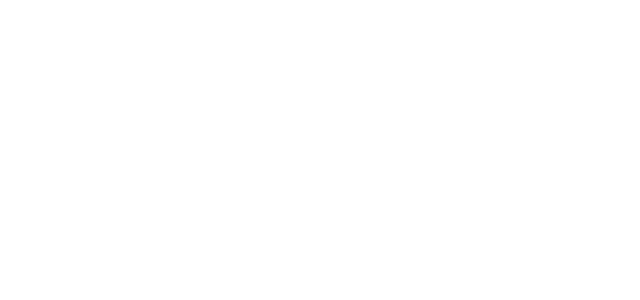
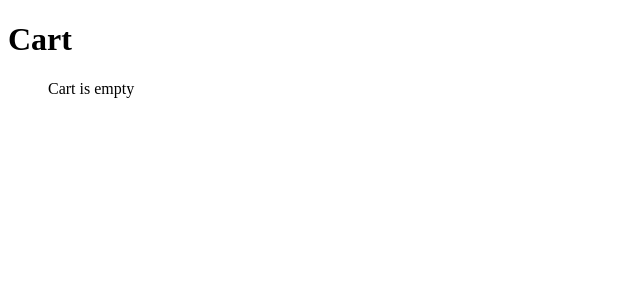
Before and after one commit to HemanthSai03/Canteen-Management-System, a React (Create React App) app in the folder frontend/: page /cart in a window 1280 px wide. Before the commit this address had no page. Shown: the top 300 px of the page, without its empty margins (0-640 px from the left). Built offline with nearby package versions, Linux system fonts and the light colour scheme.

Commit message:
Updated cart and stored in cart

```diff
--- a/frontend/src/App.js
+++ b/frontend/src/App.js
@@ -6,11 +6,14 @@
 import AdminDashboard from './components/AdminDashboard';
 import MenuItemList from './components/MenuItemList';
 import AddMenuItem from './components/AddMenuItem';
-import UpdateMenuItem from './components/UpdateMenuItem'; // Example route usage
-import DeleteMenuItem from './components/DeletMenuItem'; // Example route usage
+import UpdateMenuItem from './components/UpdateMenuItem';
+import DeleteMenuItem from './components/DeletMenuItem';
+import CartPage from './components/CartPage'; // Import CartPage
+import { CartProvider }  from './CartContext'; // Import CartProvider
 
 const App = () => {
   return (
+    <CartProvider>
       <Router>
         <Routes>
           <Route path="/" element={<Signup />} />
@@ -23,8 +26,11 @@
           <Route path="/add-menu-item" element={<AddMenuItem />} />
           <Route path="/update-menu-item/:id" element={<UpdateMenuItem />} />
           <Route path="/delete-menu-item/:id" element={<DeleteMenuItem />} />
+          {/* Cart Page Route */}
+          <Route path="/cart" element={<CartPage />} />
         </Routes>
       </Router>
+    </CartProvider>
   );
 };
 
--- /dev/null
+++ b/frontend/src/CartContext.js
@@ -0,0 +1,29 @@
+// src/CartContext.js
+import React, { createContext, useState, useContext } from 'react';
+
+// Create a Cart Context
+const CartContext = createContext();
+
+// Cart Provider Component
+export const CartProvider = ({ children }) => {
+  const [cart, setCart] = useState([]);
+
+  const addToCart = (item) => {
+    setCart([...cart, item]);
+  };
+
+  const removeFromCart = (id) => {
+    setCart(cart.filter(item => item.id !== id));
+  };
+
+  return (
+    <CartContext.Provider value={{ cart, addToCart, removeFromCart }}>
+      {children}
+    </CartContext.Provider>
+  );
+};
+
+// Custom Hook to use Cart Context
+export const useCart = () => {
+  return useContext(CartContext);
+};
--- /dev/null
+++ b/frontend/src/components/CartPage.js
@@ -0,0 +1,30 @@
+// src/CartPage.js
+import React from 'react';
+import { useCart } from '../CartContext'; // Import the Cart Context
+
+const CartPage = () => {
+  const { cart, removeFromCart } = useCart(); // Use Cart Context
+
+  return (
+    <div>
+      <h1>Cart</h1>
+      <ul>
+        {cart.length > 0 ? (
+          cart.map((item) => (
+            <li key={item.id}>
+              <h3>{item.name}</h3>
+              <p>{item.description}</p>
+              <p>Price: ${item.price}</p>
+              <p>Category: {item.category}</p>
+              <button onClick={() => removeFromCart(item.id)}>Remove from Cart</button>
+            </li>
+          ))
+        ) : (
+          <p>Cart is empty</p>
+        )}
+      </ul>
+    </div>
+  );
+};
+
+export default CartPage;
--- a/frontend/src/components/UserDashboard.js
+++ b/frontend/src/components/UserDashboard.js
@@ -1,14 +1,11 @@
+// src/UserDashboard.js
 import React, { useState, useEffect } from 'react';
-
-// Dummy function to simulate adding item to cart
-const addToCart = (item) => {
-  // This function would ideally interact with a cart context or global state
-  console.log('Added to cart:', item);
-};
+import { Link } from 'react-router-dom';
+import { useCart } from '../CartContext'; // Import the Cart Context
 
 const UserDashboard = () => {
   const [menuItems, setMenuItems] = useState([]);
-  const [cart, setCart] = useState([]); // State to manage cart items
+  const { cart, addToCart } = useCart(); // Use Cart Context
 
   useEffect(() => {
     fetchMenuItems();
@@ -49,13 +46,14 @@
   };
 
   const handleOrderClick = (item) => {
-    setCart([...cart, item]); // Add item to cart state
-    addToCart(item); // Optional: Call a function to handle cart addition
+    addToCart(item); // Add item to cart context
   };
 
   return (
     <div>
       <h1>User Dashboard</h1>
+
+      <Link to="/cart">Go to Cart ({cart.length})</Link>
 
       <h2>Menu Items</h2>
       <ul>
@@ -73,22 +71,6 @@
           <p>No menu items available</p>
         )}
       </ul>
-
-      <h2>Cart</h2>
-      <ul>
-        {cart.length > 0 ? (
-          cart.map((item, index) => (
-            <li key={index}>
-              <h3>{item.name}</h3>
-              <p>{item.description}</p>
-              <p>Price: ${item.price}</p>
-              <p>Category: {item.category}</p>
-            </li>
-          ))
-        ) : (
-          <p>Cart is empty</p>
-        )}
-      </ul>
     </div>
   );
 };
```
Lines whose indentation alone changed are shown as unchanged.
